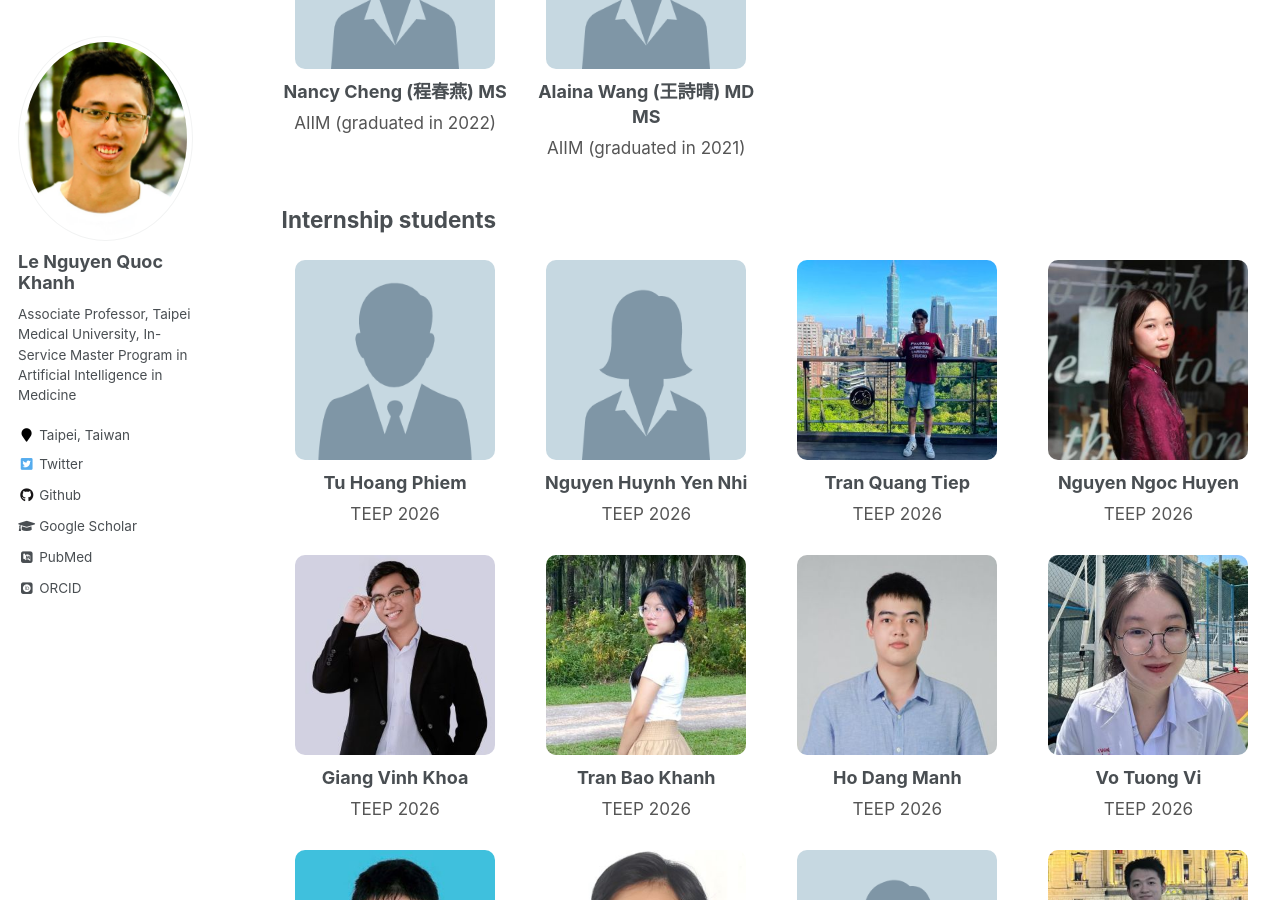
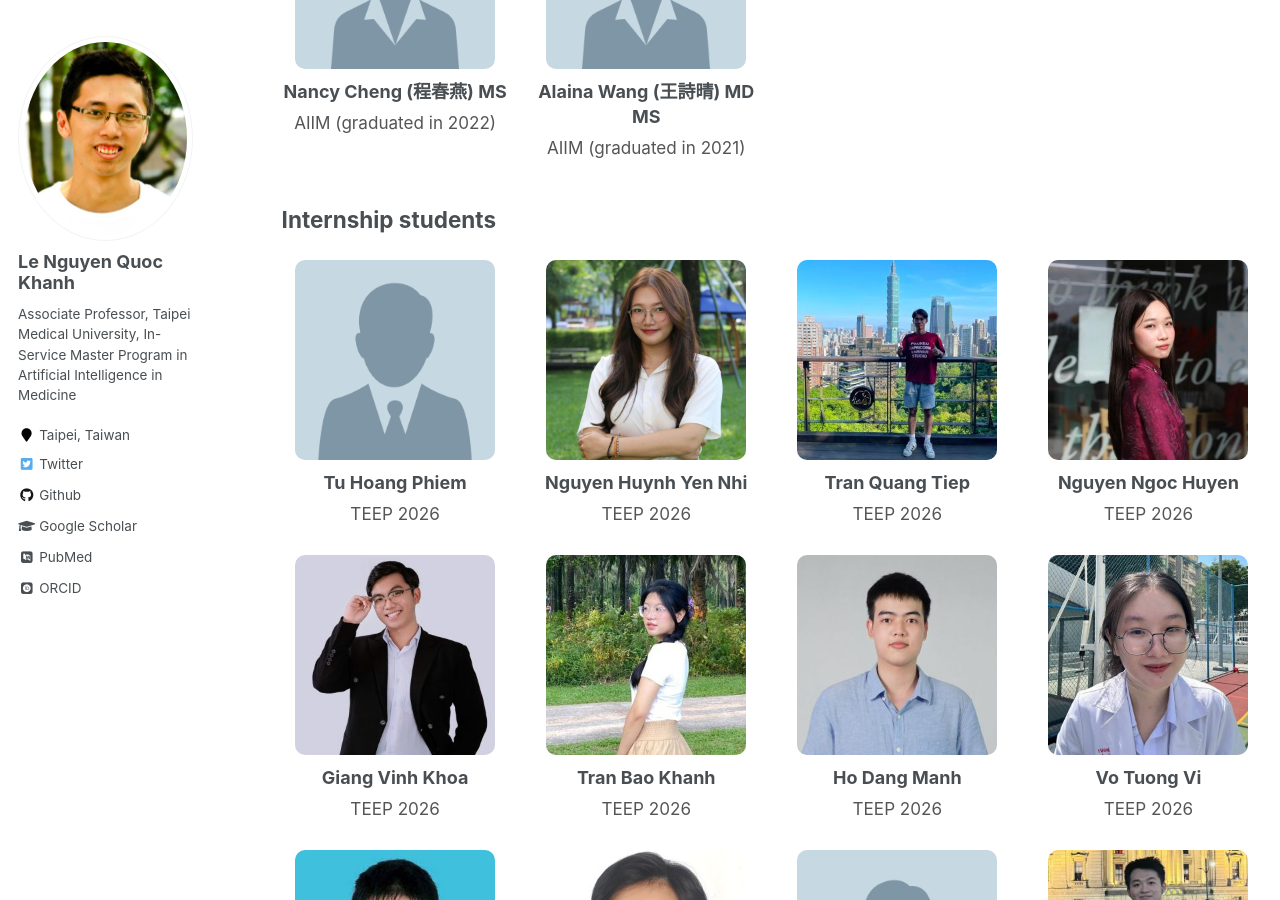
Before and after one commit to khanhlee/khanhlee.github.io, a Jekyll site: the page built from _pages/member.md, in a window 1280 px wide and 900 px high, scrolled down 3319 px. Built offline with Jekyll 4.4.1, drawn with Linux system fonts in a browser that asks for light colours; some web fonts are replaced.

Commit message:
Update member.md

```diff
--- a/_pages/member.md
+++ b/_pages/member.md
@@ -312,7 +312,7 @@ TMU AIBioMed Lab develops clinically grounded AI systems by integrating medical
   </div>
 
   <div class="member-card">
-    <img src="/images/female.png" alt="Nguyen Huynh Yen Nhi">
+    <img src="/images/nhi.png" alt="Nguyen Huynh Yen Nhi">
     <div class="member-name">Nguyen Huynh Yen Nhi</div>
     <div class="member-role">TEEP 2026</div>
   </div>
```
